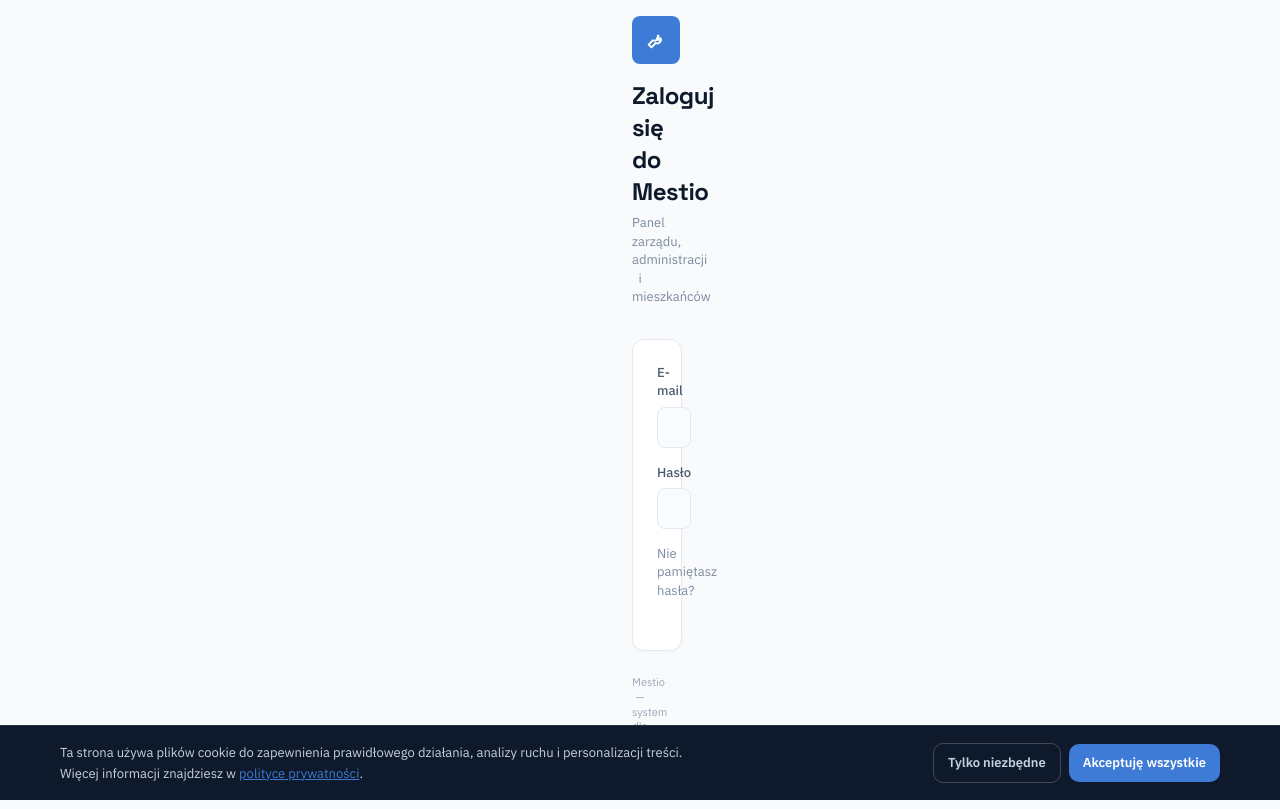
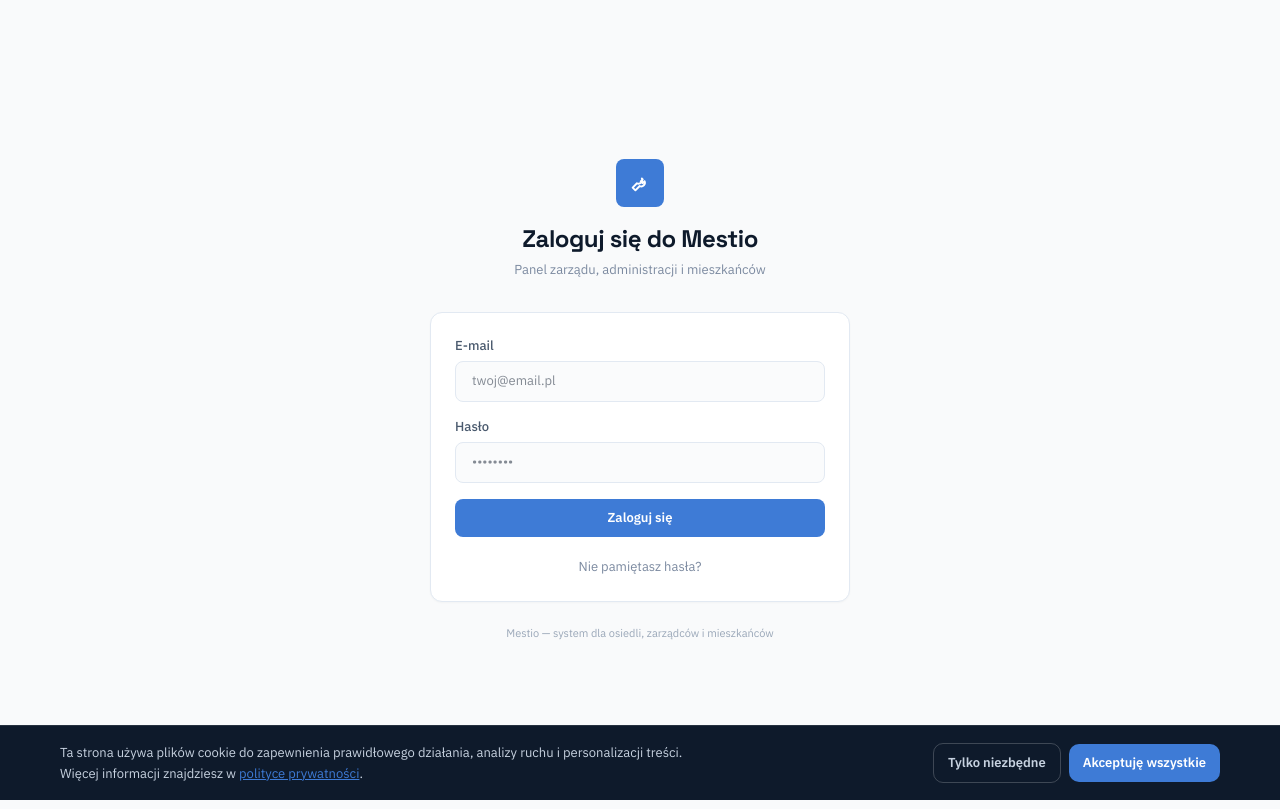
Before and after one commit to Rademenes12/mestio-monorepo, a Next.js app in the folder apps/web/: page /login in a window 1280 px wide. Built offline with nearby package versions, Linux system fonts and the light colour scheme; no server answers.

Commit message:
fix: login max-width — Tailwind v4 max-w-md not generating, use inline style

```diff
--- a/apps/web/src/app/(dashboard)/login/page.tsx
+++ b/apps/web/src/app/(dashboard)/login/page.tsx
@@ -97,7 +97,7 @@
       className="min-h-screen flex items-center justify-center p-4"
       style={{ background: "var(--color-page, #F9FAFB)" }}
     >
-      <div className="w-full max-w-md">
+      <div className="w-full" style={{ maxWidth: "420px" }}>
         {/* Logo + nagłówek */}
         <div className="text-center mb-8">
           <div className="inline-flex items-center justify-center w-12 h-12 rounded-[8px] mb-4"
```
